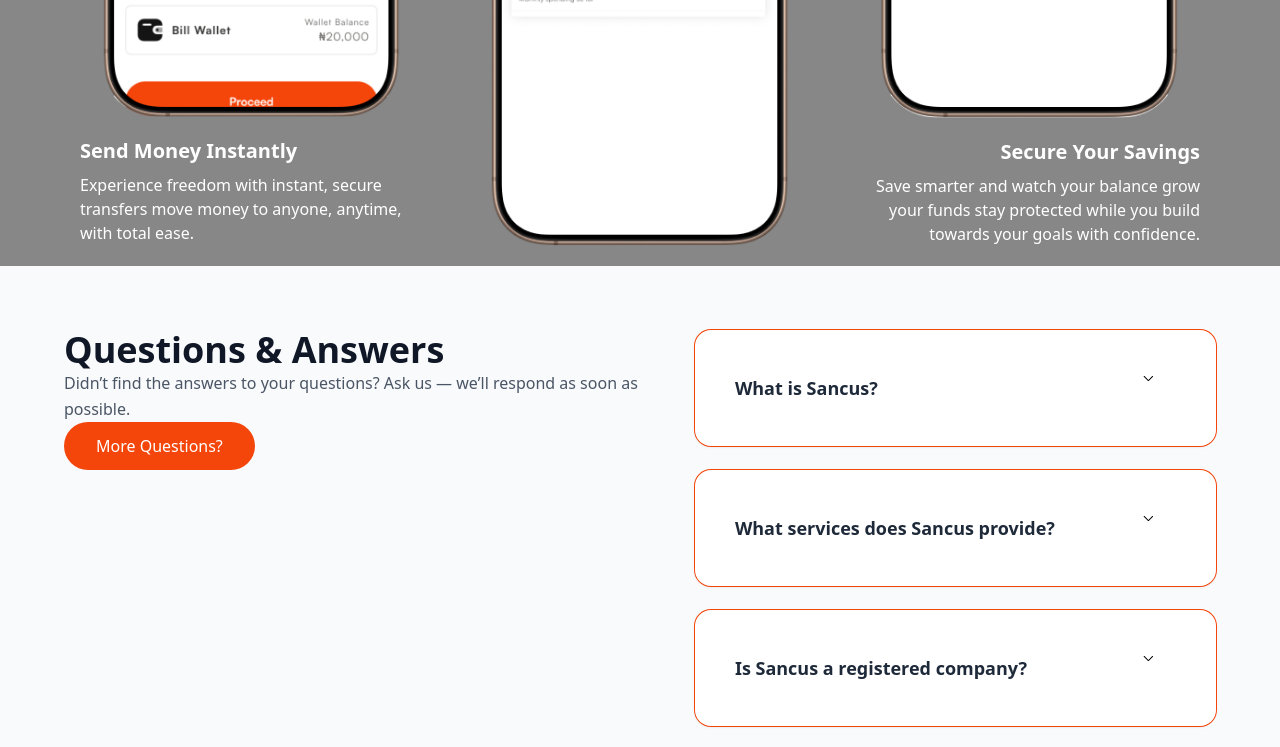
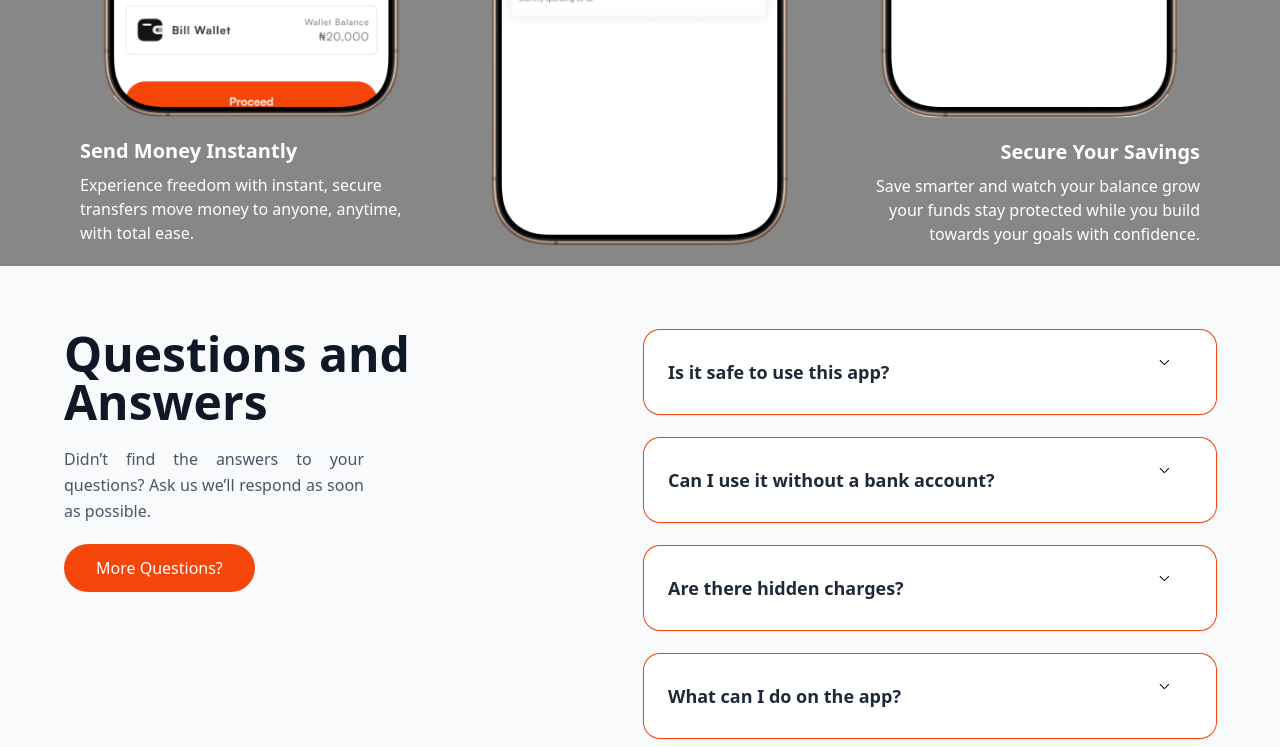
Before and after one commit to jehovah-son/billboard-fintech, a React (Vite) app: page / in a window 1280 px wide. Shown: the part 2000-2747 px from the top of the page. Built offline with nearby package versions, Linux system fonts and the light colour scheme.

Commit message:
`Updated FAQ list and FAQ item component with new questions and answers`

```diff
--- a/src/Q&AList.tsx
+++ b/src/Q&AList.tsx
@@ -11,46 +11,40 @@
 const FAQS: FAQLists = [
   {
     id: 1,
-    question: "What is Sancus?",
-    answer:
-      "Sancus is a zero-hold, instant cryptocurrency exchange platform offering additional " +
-      "services such as purchase & sales of gift cards, bill payments, airtime to cash, utility ",
+    question: "Is it safe to use this app?",
+    answer: "Yes. Your data and transactions are fully encrypted and secured.",
   },
   {
     id: 2,
-    question: "What services does Sancus provide?",
+    question: "Can I use it without a bank account?",
     answer:
-      "Sancus offers a range of services including cryptocurrency exchange, the purchase and " +
+      "yes offers a range of services including cryptocurrency exchange, the purchase and " +
       "sale of various gift cards, bill payments, airtime to cash conversion, and utility payments.",
   },
   {
     id: 3,
-    question: "Is Sancus a registered company?",
-    answer:
-      "Sancus Africa, a product of Sancus Digital Limited (Registration Number: RC8103392), " +
-      "partners with licensed banks that hold valid banking licenses to manage and store fiat " +
-      "currencies, as well as provide payment services. We offer financial infrastructure and " +
-      "technology through service agreements with licensed financial institutions and banking partners.",
+    question: "Are there hidden charges?",
+    answer: " a product of Digital Limited (Registration Number: R92), ",
   },
   {
     id: 4,
-    question: "How can I get started with Sancus?",
+    question: "What can I do on the app?",
     answer:
-      "Simply download the Sancus mobile app, sign up in a few easy steps, and start trading.!",
+      "Simply download the mobile app, sign up in a few easy steps, and start trading.!",
   },
 ];
 
 export default function FAQLists() {
   return (
     <div className="w-full py-16 bg-gray-50">
-      <div className="max-w-[1200px] mx-auto px-6 flex flex-col md:flex-row justify-between gap-12">
+      <div className="max-w-[1200px] mx-auto px-6 flex flex-col md:flex-row justify-between gap-20">
         {/* Left Section */}
-        <div className="flex flex-col">
-          <h1 className="text-3xl md:text-4xl font-bold text-gray-900">
-            Questions & Answers
+        <div className="flex flex-col max-w-[500px]">
+          <h1 className="text-5xl md:text-5xl font-bold text-gray-900 pb-5">
+            Questions and Answers
           </h1>
-          <p className="text-gray-600 leading-relaxed">
-            Didn’t find the answers to your questions? Ask us — we’ll respond as
+          <p className="text-gray-600 leading-relaxed text-justify max-w-[300px] pb-5">
+            Didn’t find the answers to your questions? Ask us we’ll respond as
             soon as possible.
           </p>
           <button className="bg-[#F4450B] hover:bg-[#d93c09] transition-colors text-white px-8 py-3 rounded-full flex items-center gap-2 w-fit">
@@ -63,7 +57,7 @@
           {FAQS.map((faq) => (
             <div
               key={faq.id}
-              className="text-base sm:text-lg ring-1 ring-[#F4450B] rounded-2xl shadow-sm hover:shadow-lg hover:-translate-y-1 transition-all duration-300 p-6 bg-white"
+              className="text-base sm:text-lg ring-1 ring-[#F4450B] rounded-2xl shadow-sm hover:shadow-lg hover:-translate-y-1 transition-all duration-300 p-2 bg-white"
             >
               <FaQItem question={faq.question} answer={faq.answer} />
             </div>
--- a/src/component/Q&A.tsx
+++ b/src/component/Q&A.tsx
@@ -13,7 +13,7 @@
     <div>
       <div className=" p-4">
         <button
-          className="w-full flex justify-between items-center text-left text-lg font-semibold text-gray-800"
+          className="w-full flex-1 flex justify-between items-center text-left text-lg font-semibold text-gray-800"
           onClick={() => setIsOpen(!isOpen)}
         >
           {question}
```
